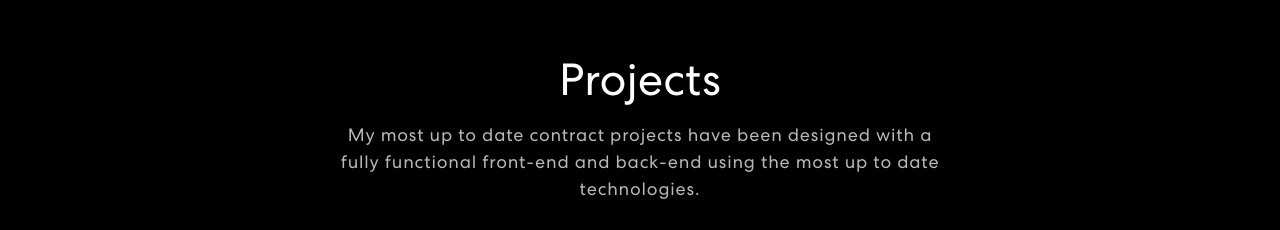
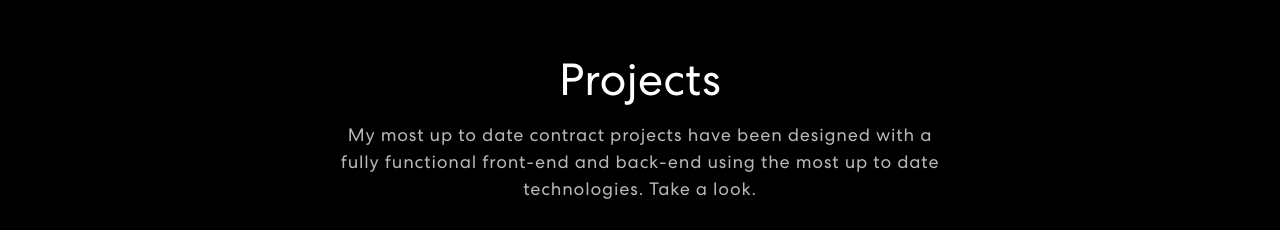
Before and after one commit to raulclassico7/RaulH_Porfolio, a React (Create React App) app: page / in a window 1280 px wide. Shown: the part 2080-2310 px from the top of the page. Built offline with nearby package versions, Linux system fonts and the light colour scheme.

Commit message:
Doka Update

```diff
--- a/src/components/Projects.js
+++ b/src/components/Projects.js
@@ -104,7 +104,7 @@ export const Projects = () => {
                 <Row>
                     <Col>
                     <h2>Projects</h2>
-                    <p>My most up to date contract projects have been designed with a fully functional front-end and back-end using the most up to date technologies. </p>
+                    <p>My most up to date contract projects have been designed with a fully functional front-end and back-end using the most up to date technologies. Take a look. </p>
                     <TabContainer id="project-tabs" defaultActiveKey="first">
                     <Nav variant="pills" className='nav-pills mb-5 justify-content-center align-items-center' id='pills-tab'>
                         <Nav.Item>
```
